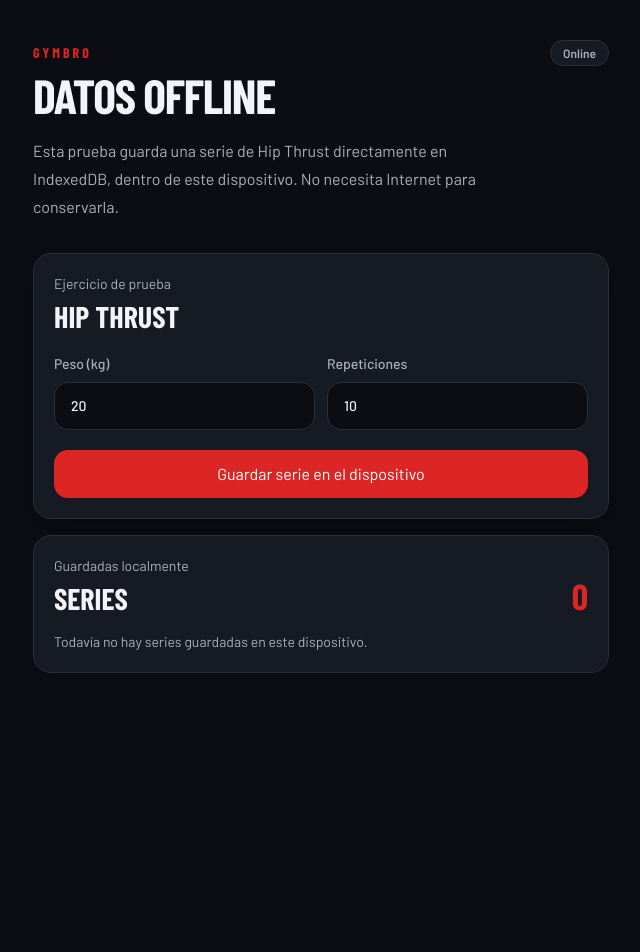
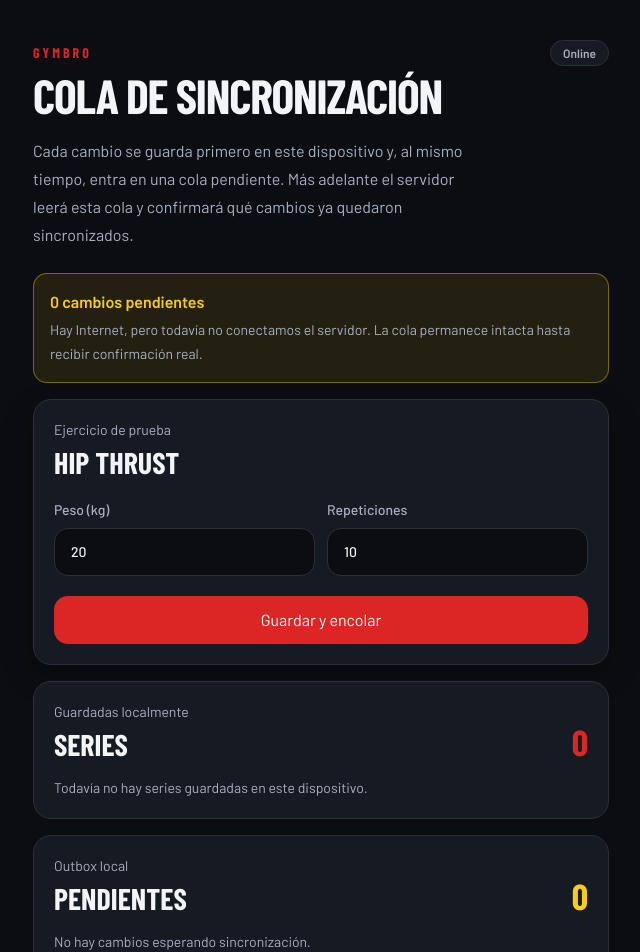
Before and after one commit to ilean01/gyymmm, a React (Vite) app: page / in a window 1280 px wide. Shown: the top 952 px of the page, without its empty margins (319-959 px from the left). Before the commit the page ends 800 px from the top, so only its background shows below. Built offline with nearby package versions, Linux system fonts and the light colour scheme; a web font is replaced by a local one.

Commit message:
feat: show durable sync queue

```diff
--- a/src/App.tsx
+++ b/src/App.tsx
@@ -1,23 +1,35 @@
 import { useEffect, useState } from 'react'
 import type { FormEvent } from 'react'
 import {
-  clearWorkoutSets,
+  clearWorkoutTestData,
+  getSyncQueue,
   getWorkoutSets,
   saveWorkoutSet,
 } from './lib/db'
-import type { WorkoutSet } from './types/training'
+import type { SyncQueueItem, WorkoutSet } from './types/training'
 
 function App() {
   const [sets, setSets] = useState<WorkoutSet[]>([])
+  const [queue, setQueue] = useState<SyncQueueItem[]>([])
   const [weight, setWeight] = useState('20')
   const [reps, setReps] = useState('10')
   const [isOnline, setIsOnline] = useState(navigator.onLine)
   const [message, setMessage] = useState('')
 
+  async function refreshLocalState() {
+    const [storedSets, pendingQueue] = await Promise.all([
+      getWorkoutSets(),
+      getSyncQueue(),
+    ])
+
+    setSets(storedSets)
+    setQueue(pendingQueue)
+  }
+
   useEffect(() => {
-    getWorkoutSets()
-      .then(setSets)
-      .catch(() => setMessage('No se pudo abrir el almacenamiento local.'))
+    refreshLocalState().catch(() =>
+      setMessage('No se pudo abrir el almacenamiento local.'),
+    )
   }, [])
 
   useEffect(() => {
@@ -39,7 +51,12 @@ function App() {
     const weightKg = Number(weight.replace(',', '.'))
     const repsValue = Number(reps)
 
-    if (!Number.isFinite(weightKg) || weightKg < 0 || !Number.isInteger(repsValue) || repsValue <= 0) {
+    if (
+      !Number.isFinite(weightKg) ||
+      weightKg < 0 ||
+      !Number.isInteger(repsValue) ||
+      repsValue <= 0
+    ) {
       setMessage('Revisá el peso y las repeticiones.')
       return
     }
@@ -54,15 +71,14 @@ function App() {
       weightKg,
       reps: repsValue,
       completedAt: now,
-      syncState: 'local',
+      syncState: 'pending',
       updatedAt: now,
     }
 
     try {
       await saveWorkoutSet(workoutSet)
-      const updatedSets = await getWorkoutSets()
-      setSets(updatedSets)
-      setMessage('Serie guardada en este dispositivo.')
+      await refreshLocalState()
+      setMessage('Serie guardada y agregada a la cola de sincronización.')
     } catch {
       setMessage('No se pudo guardar la serie.')
     }
@@ -70,9 +86,9 @@ function App() {
 
   async function handleClear() {
     try {
-      await clearWorkoutSets()
-      setSets([])
-      setMessage('Datos de prueba eliminados.')
+      await clearWorkoutTestData()
+      await refreshLocalState()
+      setMessage('Datos y cola de prueba eliminados.')
     } catch {
       setMessage('No se pudieron eliminar los datos de prueba.')
     }
@@ -98,17 +114,29 @@ function App() {
         </div>
 
         <h1 className="font-display mt-2 text-5xl font-extrabold uppercase leading-[0.9] tracking-tight">
-          Datos offline
+          Cola de sincronización
         </h1>
 
         <p className="mt-5 max-w-md text-base leading-7 text-gym-muted">
-          Esta prueba guarda una serie de Hip Thrust directamente en IndexedDB,
-          dentro de este dispositivo. No necesita Internet para conservarla.
+          Cada cambio se guarda primero en este dispositivo y, al mismo tiempo,
+          entra en una cola pendiente. Más adelante el servidor leerá esta cola
+          y confirmará qué cambios ya quedaron sincronizados.
         </p>
+
+        <div className="mt-6 rounded-gym border border-gym-warning/40 bg-gym-warning/10 p-4">
+          <p className="font-semibold text-gym-warning">
+            {queue.length} {queue.length === 1 ? 'cambio pendiente' : 'cambios pendientes'}
+          </p>
+          <p className="mt-1 text-sm leading-6 text-gym-muted">
+            {isOnline
+              ? 'Hay Internet, pero todavía no conectamos el servidor. La cola permanece intacta hasta recibir confirmación real.'
+              : 'Sin Internet: podés seguir entrenando. La cola queda guardada en IndexedDB y no se pierde al cerrar GymBro.'}
+          </p>
+        </div>
 
         <form
           onSubmit={handleSave}
-          className="mt-8 rounded-gym-lg border border-gym-border bg-gym-card p-5 shadow-gym"
+          className="mt-4 rounded-gym-lg border border-gym-border bg-gym-card p-5 shadow-gym"
         >
           <p className="text-sm text-gym-muted">Ejercicio de prueba</p>
           <h2 className="font-display mt-1 text-3xl font-bold uppercase">
@@ -147,7 +175,7 @@ function App() {
             type="submit"
             className="mt-5 w-full rounded-gym bg-gym-accent px-6 py-3 font-semibold text-white transition hover:brightness-110 active:scale-[0.99]"
           >
-            Guardar serie en el dispositivo
+            Guardar y encolar
           </button>
 
           {message && (
@@ -184,7 +212,7 @@ function App() {
                   <div>
                     <p className="font-semibold">{set.exerciseName}</p>
                     <p className="text-xs text-gym-muted">
-                      Serie {set.setNumber} · guardada localmente
+                      Serie {set.setNumber} · {set.syncState === 'synced' ? 'sincronizada' : 'pendiente'}
                     </p>
                   </div>
                   <p className="font-display text-2xl font-bold">
@@ -194,8 +222,49 @@ function App() {
               ))}
             </div>
           )}
+        </div>
 
-          {sets.length > 0 && (
+        <div className="mt-4 rounded-gym-lg border border-gym-border bg-gym-card p-5">
+          <div className="flex items-end justify-between gap-4">
+            <div>
+              <p className="text-sm text-gym-muted">Outbox local</p>
+              <h2 className="font-display mt-1 text-3xl font-bold uppercase">
+                Pendientes
+              </h2>
+            </div>
+            <p className="font-display text-4xl font-bold text-gym-warning">
+              {queue.length}
+            </p>
+          </div>
+
+          {queue.length === 0 ? (
+            <p className="mt-4 text-sm text-gym-muted">
+              No hay cambios esperando sincronización.
+            </p>
+          ) : (
+            <div className="mt-4 space-y-2">
+              {queue.slice(0, 5).map((item) => (
+                <div
+                  key={item.id}
+                  className="rounded-gym border border-gym-border bg-gym-bg px-4 py-3"
+                >
+                  <div className="flex items-center justify-between gap-3">
+                    <p className="font-semibold">
+                      {item.entityType === 'workoutSet' ? 'Serie' : 'Entrenamiento'}
+                    </p>
+                    <span className="rounded-full border border-gym-warning/40 px-2 py-1 text-xs font-semibold text-gym-warning">
+                      Pendiente
+                    </span>
+                  </div>
+                  <p className="mt-1 break-all text-xs text-gym-muted">
+                    {item.operation} · {item.entityId}
+                  </p>
+                </div>
+              ))}
+            </div>
+          )}
+
+          {(sets.length > 0 || queue.length > 0) && (
             <button
               type="button"
               onClick={handleClear}
```
